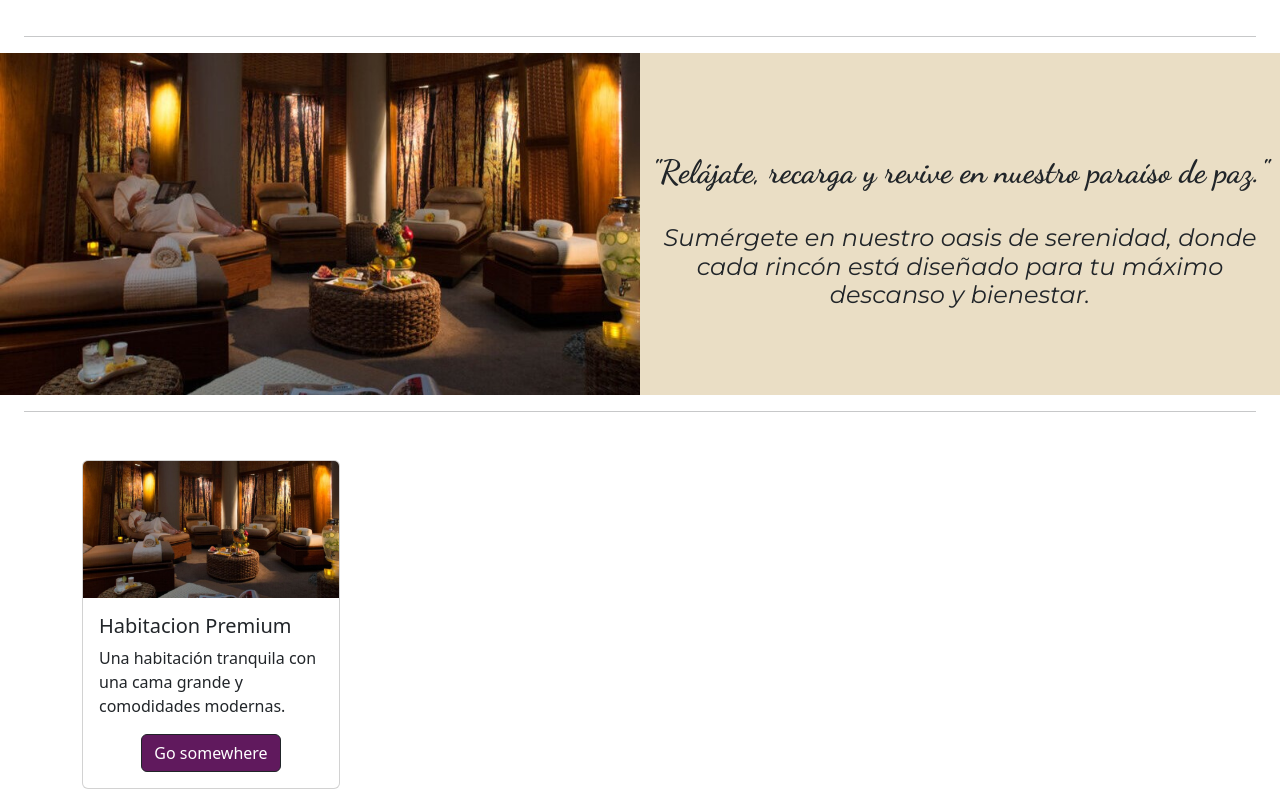
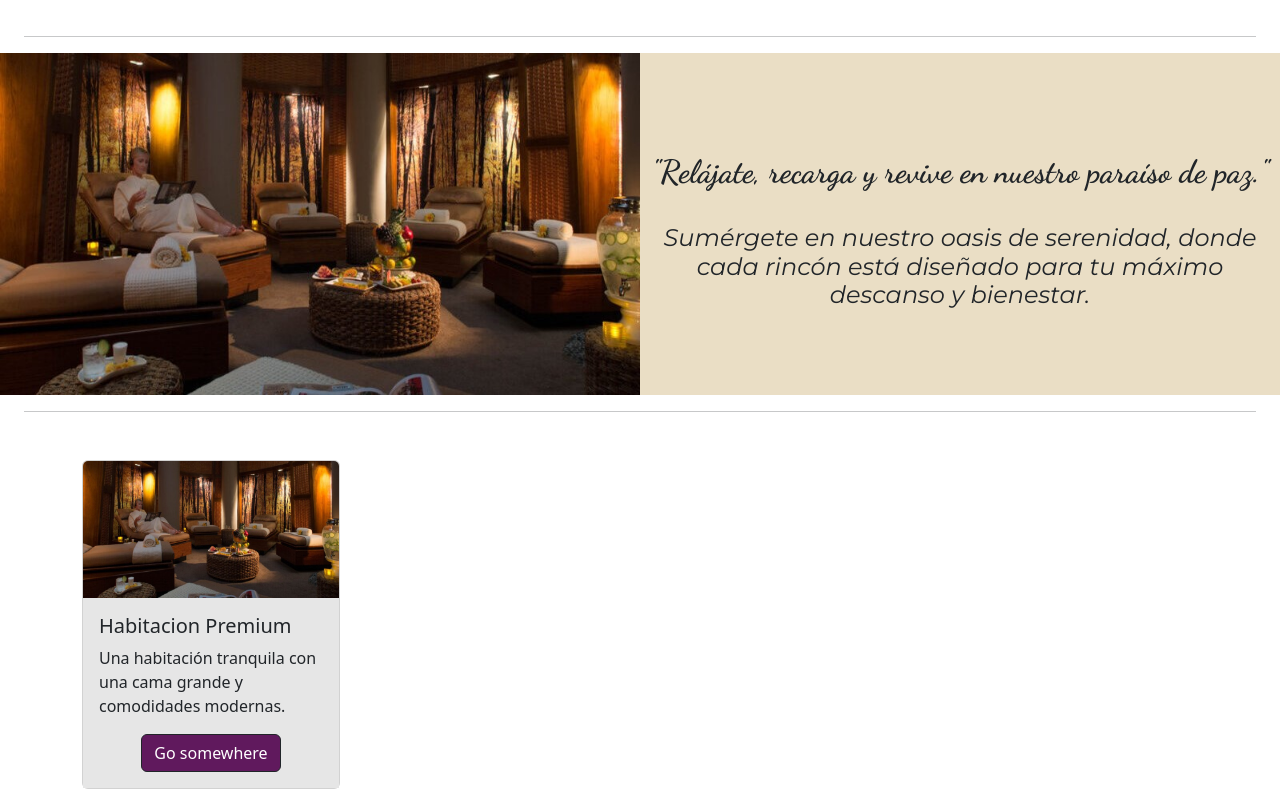
Before and after one commit to CosmeNicolas/ProyectoHotelFrontEnd, a React (Vite) app: page / in a window 1280 px wide. Shown: the part 756-1545 px from the top of the page. Built offline with nearby package versions, Linux system fonts and the light colour scheme.

Commit message:
agregue color al body de la card

```diff
--- a/src/App.css
+++ b/src/App.css
@@ -148,6 +148,9 @@ backdrop-filter: blur( 0px );
 .contenedor-Card{
 	width: 258px;
 }
+.body-card{
+	background-color: #E6E6E6;
+}
 /* Fin Estilo Card Inicio  */
 
 /* Media queris  */
--- a/src/components/pages/habitaciones/CardHabitaciones.jsx
+++ b/src/components/pages/habitaciones/CardHabitaciones.jsx
@@ -9,7 +9,7 @@ const Cardhabitaciones = () => {
     <Col xs={6} md={3}>
     <Card className="contenedor-Card" >
       <Card.Img  variant="top" src={Room} />
-      <Card.Body>
+      <Card.Body className="body-card">
         <Card.Title>Habitacion Premium</Card.Title>
         <Card.Text>
         Una habitación tranquila con una cama grande y comodidades modernas.
```
